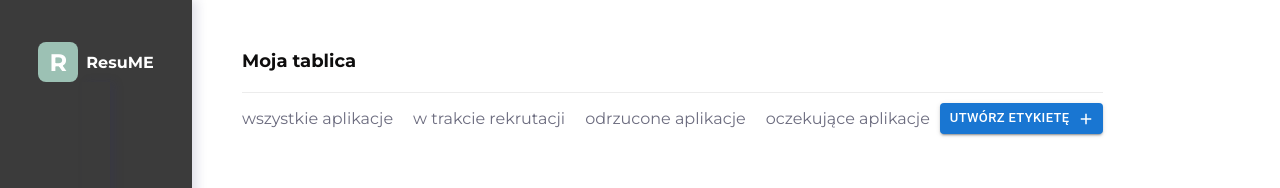
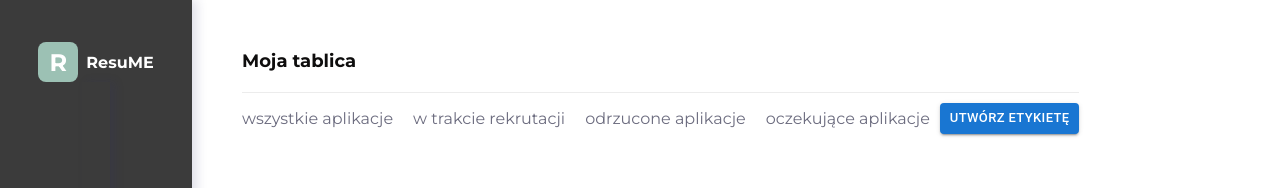
Before and after one commit to panijoanna/resume, a Next.js app: page /infoboard in a window 1280 px wide. Shown: the top 188 px of the page. Built offline with nearby package versions, Linux system fonts and the light colour scheme; some icons are missing.

Commit message:
refactor: remove icon from button

```diff
--- a/src/components/JobBoard.tsx
+++ b/src/components/JobBoard.tsx
@@ -2,7 +2,6 @@
 import styles from "../styles/JobBoard.module.css";
 import StatusBadge from "./StatusBadge";
 import { Button } from "@mui/material";
-import AddIcon from "@mui/icons-material/Add";
 
 const JobBoard = () => {
   return (
@@ -17,12 +16,7 @@ const JobBoard = () => {
             <li className={styles.listItem}>oczekujące aplikacje</li>
           </ul>
           <div className={styles.buttonContainer}>
-            <Button
-              size="small"
-              variant="contained"
-              color="primary"
-              endIcon={<AddIcon fontSize="small" />}
-            >
+            <Button size="small" variant="contained" color="primary">
               Utwórz etykietę
             </Button>
           </div>
```
